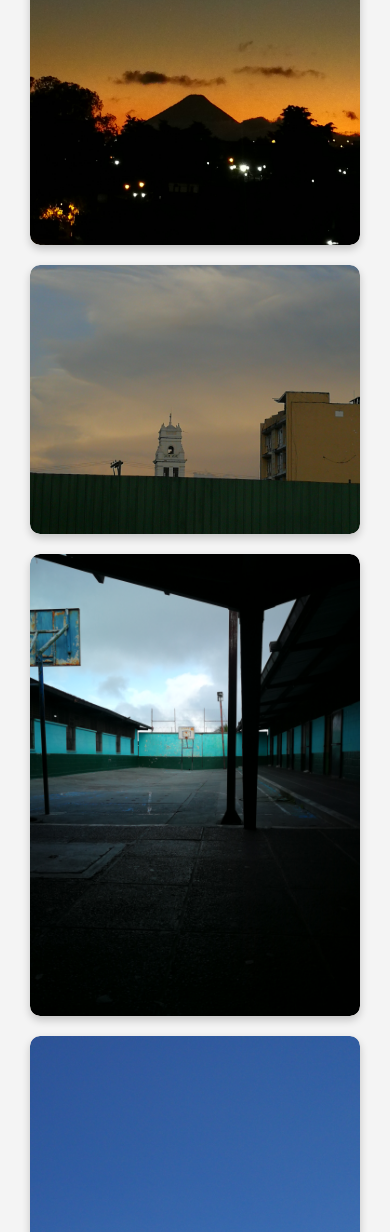
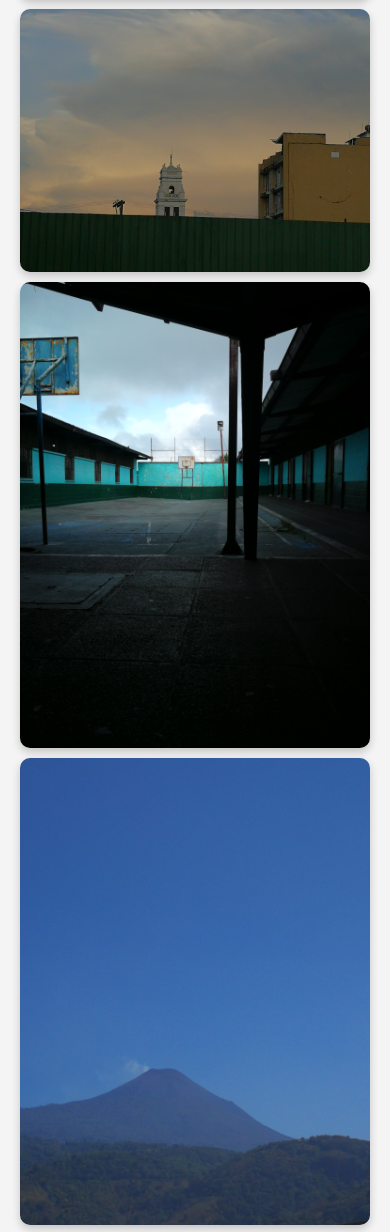
Before and after one commit to Javito2007/Mystage, a PHP site: page / in a window 390 px wide. Shown: the part 1201-2433 px from the top of the page. Run offline with PHP 8.4, Linux system fonts and the light colour scheme.

Commit message:
añadiendo archivos

```diff
--- a/index.html
+++ b/index.html
@@ -3,6 +3,11 @@
 <head>
     <meta charset="UTF-8">
     <meta name="viewport" content="width=device-width, initial-scale=1.0">
+    <meta name="description" content="Bienvenidos a mi escenario fotográfico, donde capturo momentos únicos y comparto mi visión del mundo a través de mis imágenes.">
+    <meta name="keywords" content="fotografía, naturaleza, arte, paisajes, Jhonny Flores">
+    <meta name="author" content="Jhonny Flores">
+    <meta name="robots" content="index, follow">
+    <meta name="theme-color" content="#ffffff">
     <title>My Stage</title>
     <link rel="stylesheet" href="styles.css">
     <link rel="preconnect" href="https://fonts.googleapis.com">
@@ -18,38 +23,14 @@
     </div>
 
     <div class="gallery">
-        <div class="gallery-item">
-            <img src="img/Jaguar.jpg" alt="Paisaje" title="Piramide Gran Jaguar">
-            <p >Piramide "Gran Jaguar".</p>
-        </div>
-        <div class="gallery-item">
-            <img src="img/Tikal.jpg" alt="Paisaje" title="Tikal">
-            <p>Tikal, Peten.</p>
-        </div>
-        <div class="gallery-item">
-            <img src="img/Izabal.jpg" alt="Paisaje" title="Castillo San Felipe">
-            <p>Castillo San Felipe, Izabal.</p>
-        </div>
-        <div class="gallery-item">
-            <img src="img/Volcanagua.jpg" alt="Paisaje" title="Volcan de Agua">
-            <p>Volcan de Agua.</p>
-        </div>
-        <div class="gallery-item">
-            <img src="img/Atardecer.jpg" alt="Paisaje" title="Atardecer">
-            <p>Atardecer.</p>
-        </div>
-        <div class="gallery-item">
-            <img src="img/Escuela.jpg" alt="Paisaje" title="Patio de clases">
-            <p>Patio de clases.</p>
-        </div>
-        <div class="gallery-item">
-            <img src="img/Volcán pacaya.jpg" alt="Paisaje" title="Volcan de Pacaya">
-            <p>Patio de clases.</p>
-        </div>
-        <div class="gallery-item">
-            <img src="img/Una pintura.jpg" alt="Paisaje" title="Es Arte">
-            <p>Patio de clases.</p>
-        </div>
+        <img src="img/Tikal.jpg" alt="Tikal" title="Tikal">
+        <img src="img/Volcanagua.jpg" alt="Volcán de Agua" title="Volcán de Agua">
+        <img src="img/Jaguar.jpg" alt="Pirámide Gran Jaguar" title="Pirámide Gran Jaguar">
+        <img src="img/Atardecer.jpg" alt="Atardecer" title="Atardecer">
+        <img src="img/Escuela.jpg" alt="Patio de Clases" title="Patio de Clases">
+        <img src="img/Volcán pacaya.jpg" alt="Volcán de Pacaya" title="Volcán de Pacaya">
+        <img src="img/Una Pintura.jpg" alt="Es Arte" title="Es Arte">
+        <img src="img/Izabal.jpg" alt="Castillo San Felipe" title="Castillo San Felipe">
     </div>
 
     <div id="aboutaut">
@@ -62,7 +43,7 @@
         </section>
     </div>
 
-    <div class="footer">
+    <footer>
 
         <section>
             <h1 id="autor">Sobre Autor</h1>
@@ -81,6 +62,6 @@
             </div>
         </section>
         <p>&copy;2024 My Stage. Todos los derechos reservados.</p>
-    </div>
+    </footer>
 </body>
 </html>
--- a/styles.css
+++ b/styles.css
@@ -37,80 +37,35 @@ body {
     border-block-end: 12px solid #d4b483;
 }
 
-/* Estilo de la galería */
+/* Galería estilo Masonry */
 .gallery {
-    max-width: 1200px;
-    margin: 0 auto;
     display: grid;
-    grid-template-columns: repeat(3, 1fr);
-    grid-template-rows: 250px;
-    grid-gap: 20px;
-    padding: 10px 0px;
+    grid-template-columns: repeat(auto-fit, minmax(250px, 2fr)); /* Columnas automáticas */
+    grid-auto-flow:row; /* Permite que los elementos llenen los espacios vacíos */
+    gap: 10px; /* Espacio entre las imágenes */
+    padding: 20px;
 }
 
-.gallery-item {
-    position: relative;
-    overflow: hidden;
-    border-radius: 10px;
-    background-color: #e2dddd;
-    box-shadow: 0 4px 8px rgba(0, 0, 0, 0.2);
-    color: #1a1a1a;
-    gap: 10px;
-}
-
-#sip {
-    font-size: clamp(0.8rem, 2vw, 1rem);
-    padding: 10px;
-    text-align: center;
-    background-color: #d4b483;
-    border-radius: 10px;
-    margin-top: 10px;
-}
-#sip:hover {
-    background-color: #1a1a1a;
-    color: white;
-    transition: 0.3s;
-}
-
+/* Imágenes con diferentes alturas */
 .gallery img {
     width: 100%;
-    height: 100%;
-    object-fit: cover;
+    height: auto; /* Mantiene la proporción original */
     border-radius: 10px;
-}
-
-.box:ntth-child(1) {
-    grid-column-start: span 2;
-}
-
-.box:ntth-child(4) {
-    grid-column-start: span 2;
-}
-
-@media (max-width: 500px) {
-    .gallery {
-        padding: 30px;
-        grid-template-columns: repeat(1, 1fr);
-    }
-    .box:ntth-child(1) {
-        grid-column-start: span 1;
-    }
-    .box:ntth-child(4) {
-        grid-column-start: span 1;
-    }
+    box-shadow: 0 4px 8px rgba(0, 0, 0, 0.2);
+    object-fit: cover; /* Asegura que las imágenes se ajusten al espacio */
 }
 
 /* Inicia el footer */
-.footer {
+footer {
     background-color: #16263f;
-    color: white;
+    color: rgb(255, 255, 255);
     text-align: center;
     padding: 20px;
     position: relative;
     bottom: 0;
     width: 100%;
 }
-.footer p {
+footer p {
     font-size: clamp(0.8rem, 2vw, 1rem);
     margin: 0;
 }
@@ -119,7 +74,7 @@ body {
     font-size: 1.3rem;
     padding: 10px;
     text-align: center;
-    border-block-end: 1px #e2dddd solid;
+    border-block-end: 1px #ffffff solid;
     margin-top: 10px;
 }
 
```
Also changed, not shown: imageneshtml/Atardecer.html (added, +11 -0 lines).
